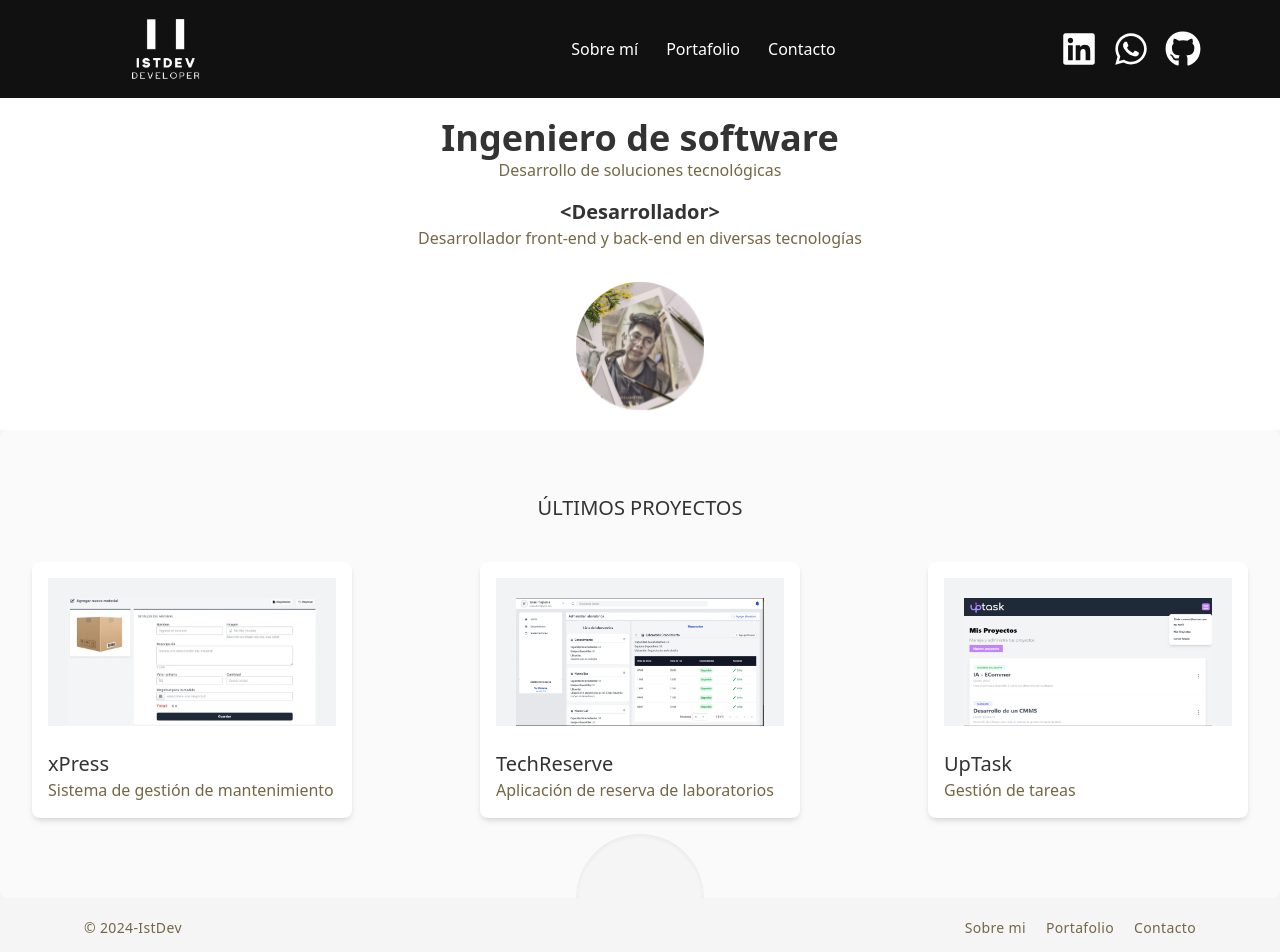
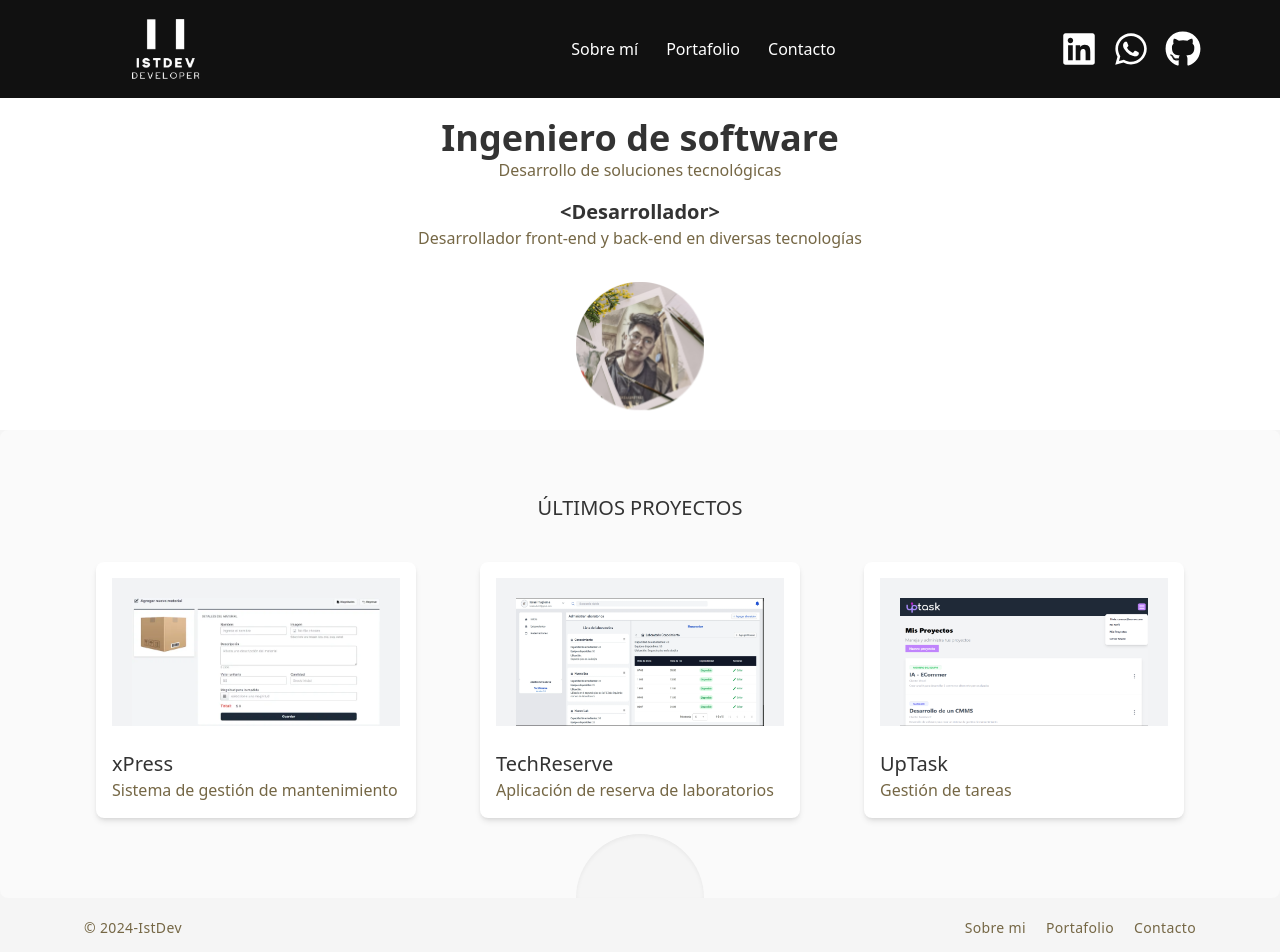
Before and after one commit to Israel14Ec/portfolio_me, a React (Vite) app: page / in a window 1280 px wide. Shown: the top 952 px of the page. Built offline with nearby package versions, Linux system fonts and the light colour scheme.

Commit message:
Add classname in  CardProject

```diff
--- a/src/components/Shared/CardProject/CardProject.tsx
+++ b/src/components/Shared/CardProject/CardProject.tsx
@@ -9,7 +9,7 @@ type CardProjectProps = {
 
 export function CardProject({ img, title, description, to}: CardProjectProps) {
   return (
-    <Link className=" bg-white rounded-lg p-4 shadow-md font-thin w-80 md:mx-auto" to={to}>
+    <Link className=" bg-white rounded-lg p-4 shadow-md font-thin w-80 mx-auto md:mx-0" to={to}>
         <div className=" bg-card px-5 pt-5 mb-6">
             <img src={img} alt={`Proyecto ${title}`} className=" h-32 w-full"/>
         </div>
```
